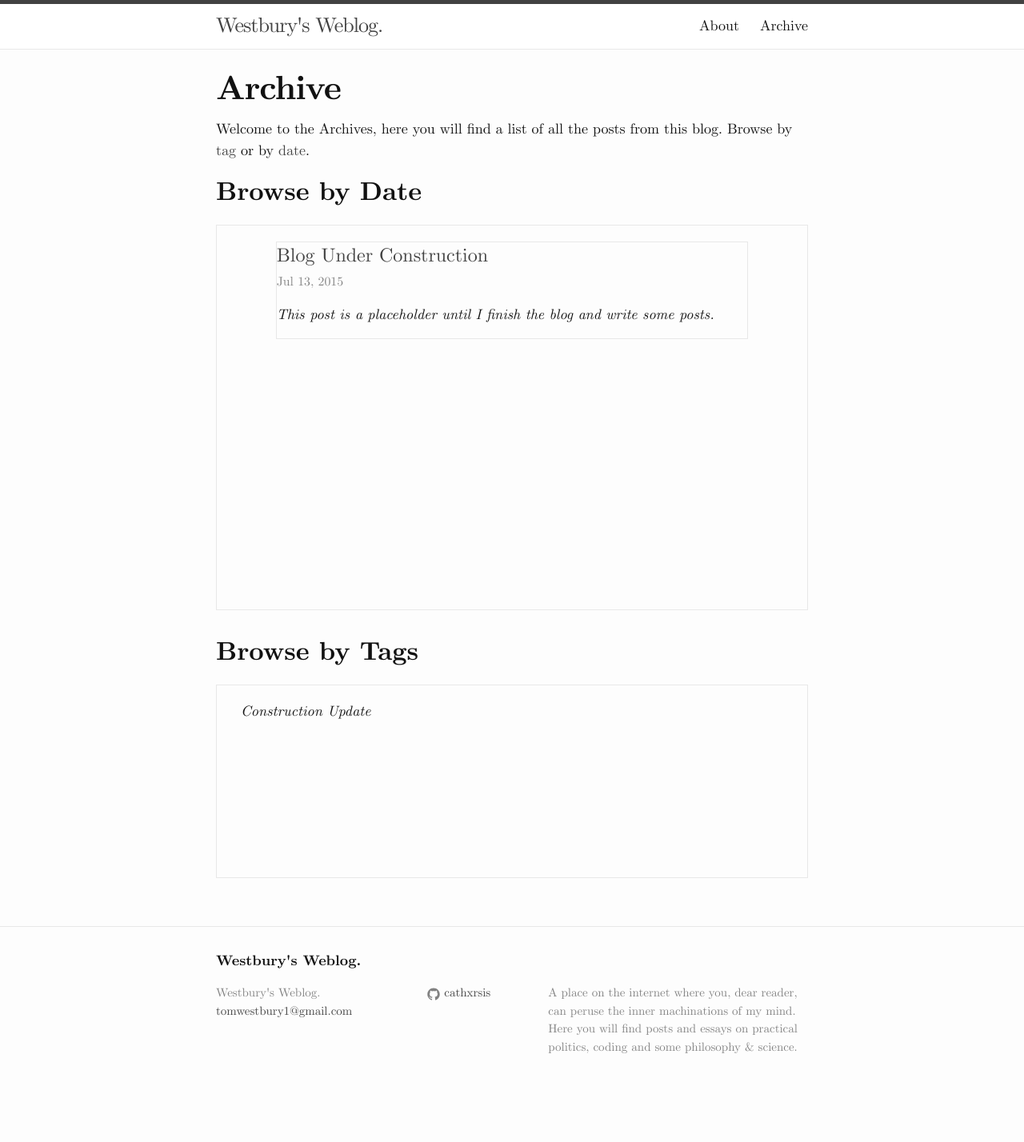
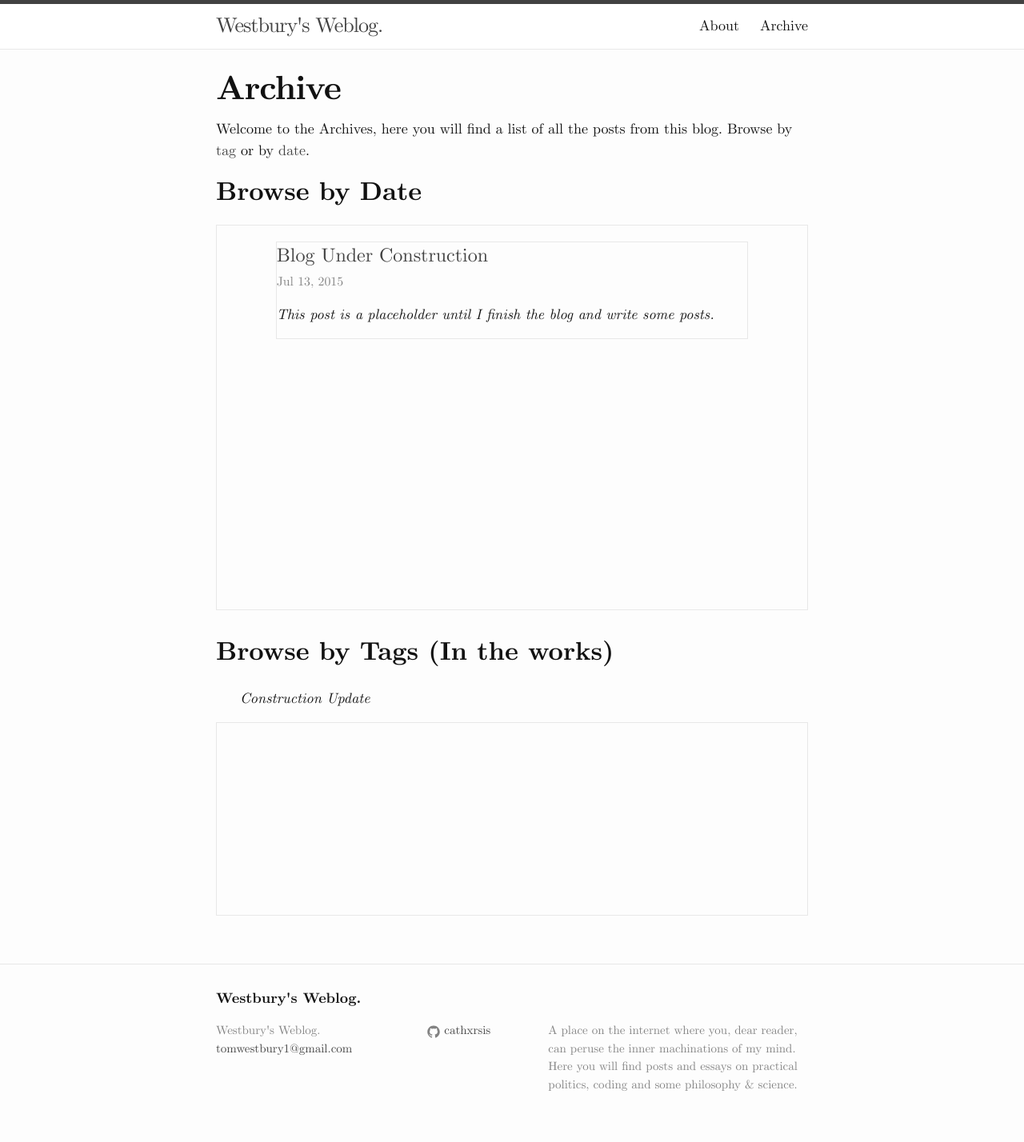
Before and after one commit to cathxrsis/cathxrsis.github.io, a Jekyll site: the page built from archive.html, in a window 1280 px wide. Shown: the whole page at 80% size. Built offline with Jekyll 4.4.1, drawn with Linux system fonts in a browser that asks for light colours; before the commit the page ends 1381 px from its top, so only the background shows below that.

Commit message:
tags still in the works

```diff
--- a/archive.html
+++ b/archive.html
@@ -20,11 +20,12 @@ permalink: /archive/
   </ul>
 </div>
 
-<h2 id="ptags" >Browse by Tags</h2>
+<h2 id="ptags" >Browse by Tags (In the works)</h2>
+<ul class="tag-list">
+  {% for tag in site.tags %}
+    <li> {{ tag.first }} </li>
+  {% endfor %}
+</ul>
 <div class="tag-results">
-    <ul class="tag-list">
-    {% for tag in site.tags %}
-    <li> {{ tag.first }} </li>
-    {% endfor %}
-  </ul>
+
 </div>
```
